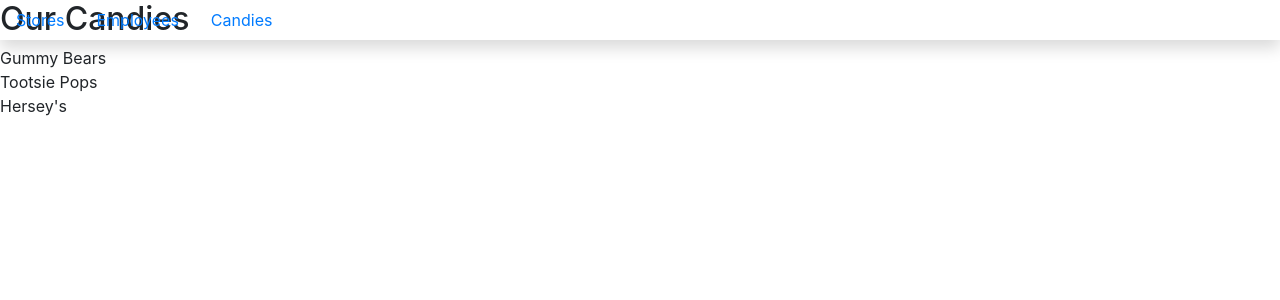
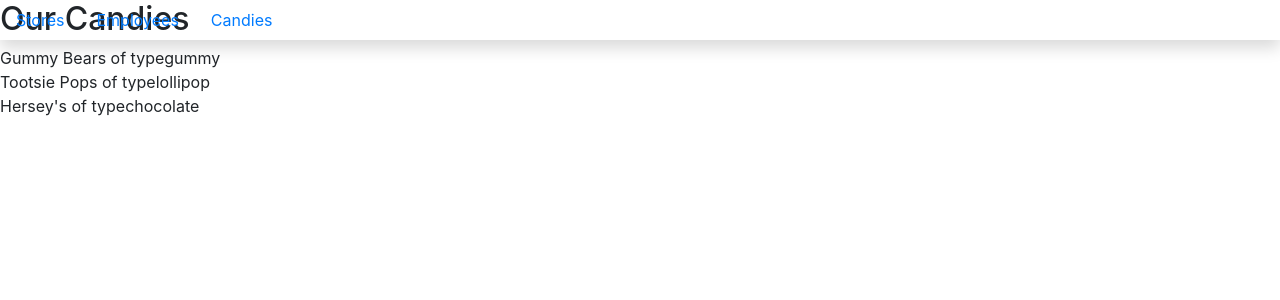
Before and after one commit to jameka23/kandy-korner, a React (Create React App) app: page /candies in a window 1280 px wide. Shown: the top 300 px of the page. Built offline with nearby package versions, Linux system fonts and the light colour scheme.

Commit message:
figured out the .find

```diff
--- a/src/ApplicationView.js
+++ b/src/ApplicationView.js
@@ -29,10 +29,11 @@ export default class ApplicationView extends Component {
 
     //Individual Candy Array
     candyArray = [
-        { id:1, candyType:1, candy:"Gummy Bears" },
-        { id:2, candyType:3, candy:"Tootsie Pops" },
-        { id:3, candyType:2, candy:"Hersey's" }
+        { id:1, candyTypeId:1, candy:"Gummy Bears" },
+        { id:2, candyTypeId:3, candy:"Tootsie Pops" },
+        { id:3, candyTypeId:2, candy:"Hersey's" }
     ]
+
 
     state = {
         stores: this.storeLocationsArray,
@@ -41,6 +42,7 @@ export default class ApplicationView extends Component {
         candies: this.candyArray
     }
 
+    // candies = {...{...this.state.candyTypes,...this.state.candies}}
     // make the routes
     render(){
         return(
@@ -52,7 +54,7 @@ export default class ApplicationView extends Component {
                     return <EmployeeList employees={this.state.employees} />
                 }} />
                 <Route path="/candies" render={(props) => {
-                    return <CandyList candies={this.state.candies} />
+                    return <CandyList candies={this.state.candies} candyTypes={this.state.candyTypes} />
                 }} />
             </React.Fragment>
         )
--- a/src/components/candy/candyList.js
+++ b/src/components/candy/candyList.js
@@ -8,7 +8,12 @@ export default class CandyList extends Component {
                 {
                     this.props.candies.map(candy =>
                         <div key={candy.id}>
-                            {candy.candy}
+                            {candy.candy} of type
+                                {
+                                    this.props.candyTypes
+                                        .find(candyType => candy.candyTypeId === candyType.id)
+                                        .name
+                                }
                         </div>
                     )
                 }
```
